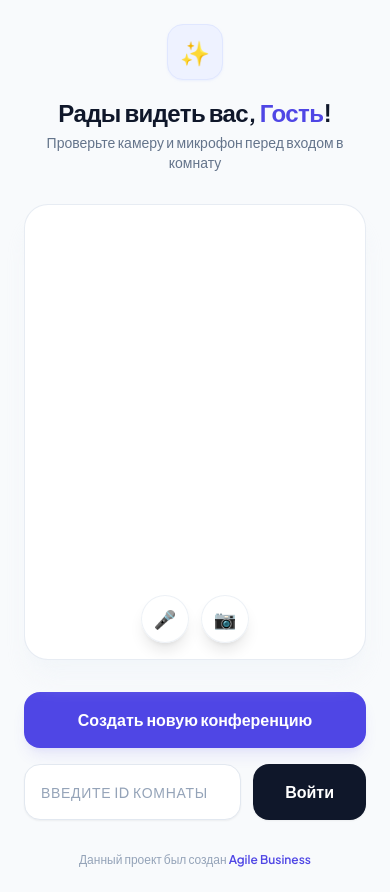
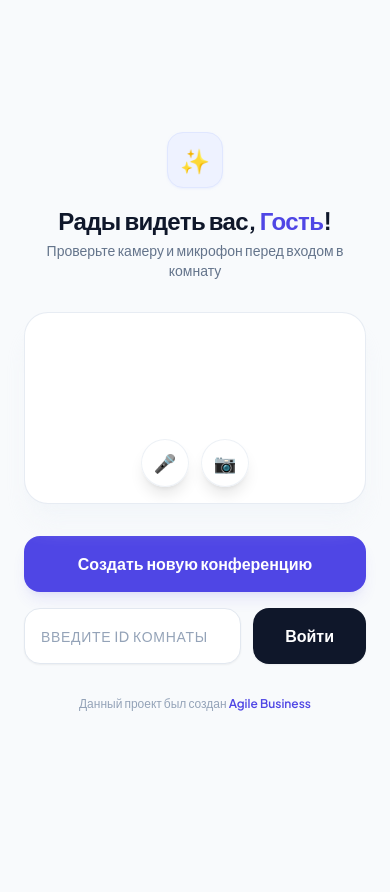
Before and after one commit to NTIVI/agile-coll, a website: page public/index.html in a window 390 px wide. After the commit the page ends 844 px from the top, so only its background shows below. Drawn offline with nearby package versions, Linux system fonts and the light colour scheme; a script that the page names is missing.

Commit message:
Fix scrolling issue and improve layout on mobile devices

```diff
--- a/public/index.html
+++ b/public/index.html
@@ -60,7 +60,7 @@
         .mirrored { transform: scaleX(-1); }
     </style>
 </head>
-<body class="select-none overflow-hidden antialiased">
+<body class="select-none overflow-y-auto antialiased">
 
     <!-- Экран 1: Лобби -->
     <div id="lobby-screen" class="flex flex-col items-center justify-center min-h-screen p-6 max-w-lg mx-auto">
@@ -73,7 +73,7 @@
         </div>
 
         <!-- Предпросмотр камеры -->
-        <div class="relative w-full aspect-[3/4] sm:aspect-video bg-white rounded-3xl overflow-hidden mb-8 border border-slate-200/80 shadow-xl shadow-slate-100/80">
+        <div class="relative w-full aspect-video bg-white rounded-3xl overflow-hidden mb-8 border border-slate-200/80 shadow-xl shadow-slate-100/80">
             <video id="local-preview" class="mirrored" autoplay muted playsinline></video>
             <div class="absolute bottom-4 w-full flex justify-center gap-3 px-4 z-10">
                 <button id="btn-preview-mic" class="bg-white/95 backdrop-blur-md text-slate-800 p-3 rounded-full hover:bg-slate-50 transition border border-slate-200/60 shadow-lg w-12 h-12 flex items-center justify-center text-lg">🎤</button>
@@ -96,7 +96,7 @@
     </div>
 
     <!-- Экран 2: Звонок -->
-    <div id="call-screen" class="hidden flex-col h-screen h-[100dvh] bg-slate-50">
+    <div id="call-screen" class="hidden fixed inset-0 flex-col bg-slate-50 overflow-hidden">
         <!-- Шапка -->
         <div class="flex justify-between items-center px-6 py-4 bg-white/80 backdrop-blur-md border-b border-slate-100 z-10 shadow-sm shadow-slate-100/30">
             <div class="flex items-center gap-3">
```
